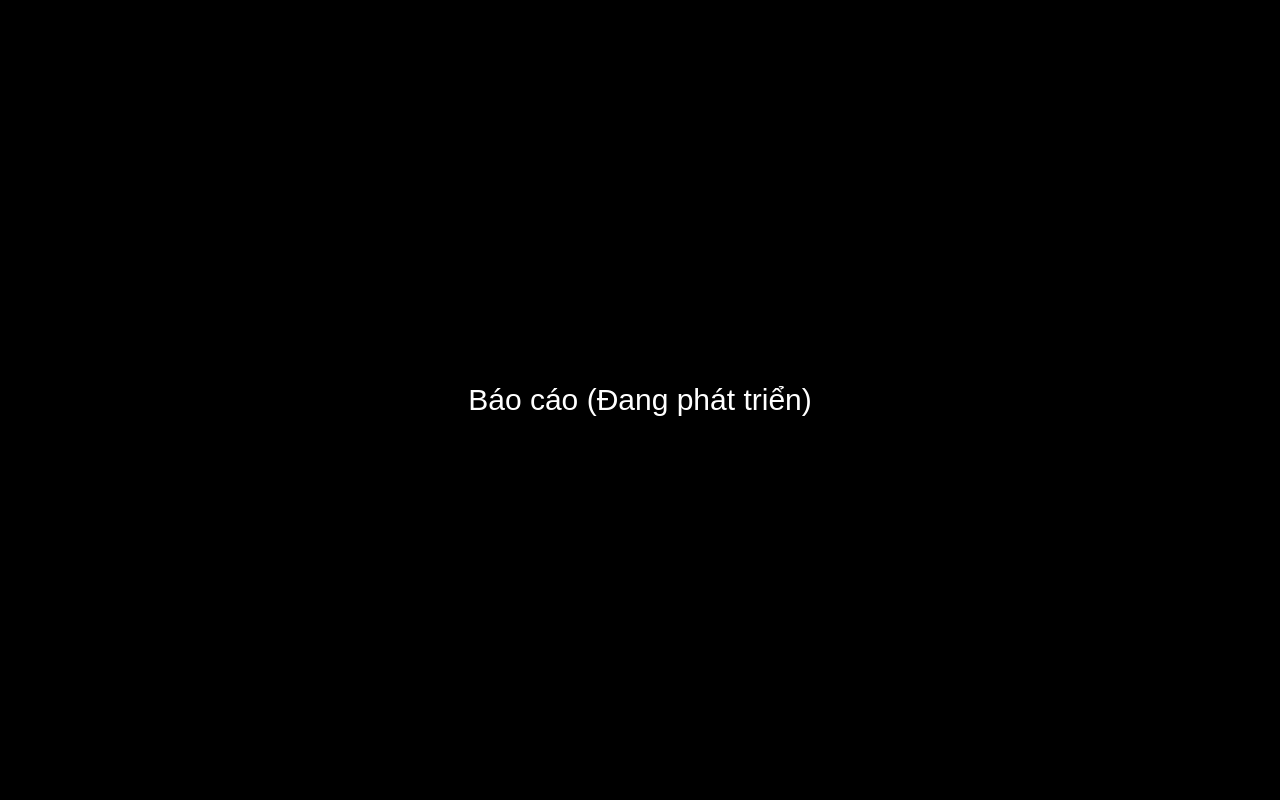
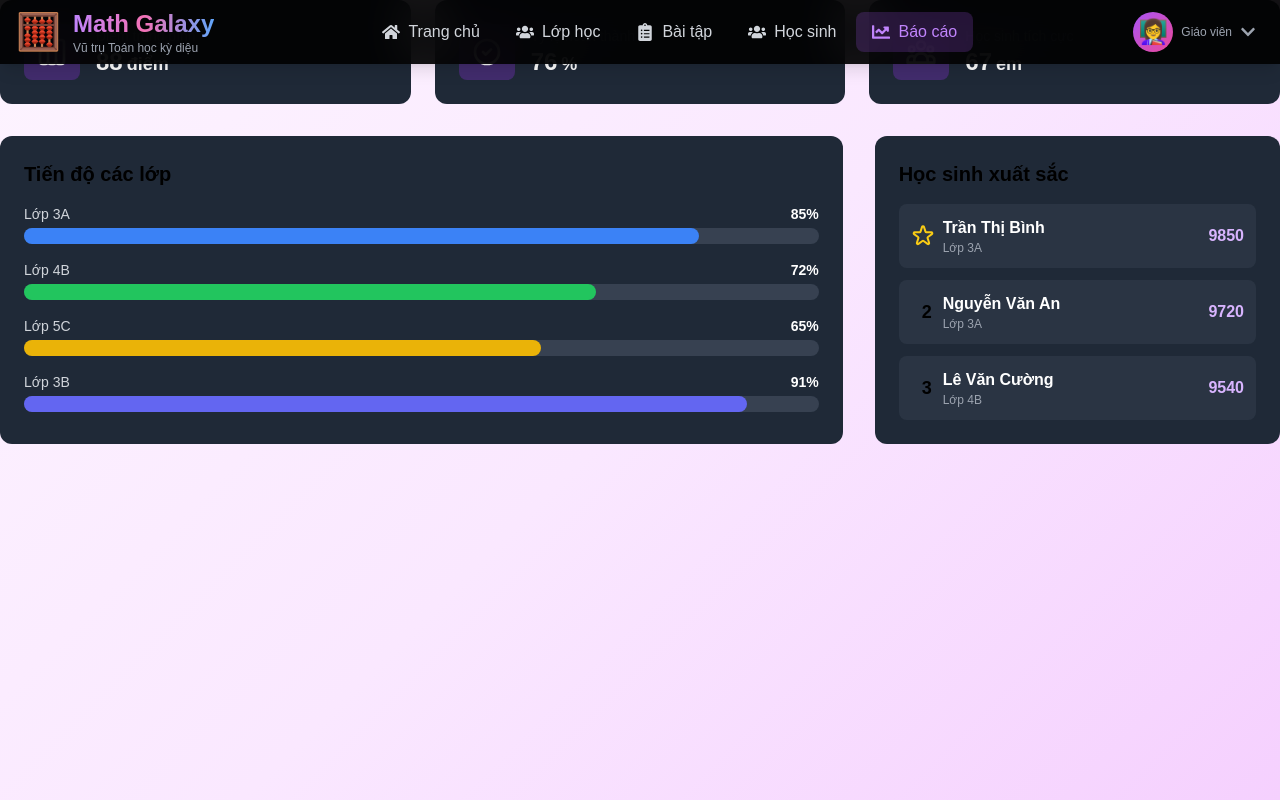
Before and after one commit to NAIHA199/Math-Kids, a React (Create React App) app in the folder frontend/: page /reports in a window 1280 px wide. Built offline with nearby package versions, Linux system fonts and the light colour scheme; sample sign-in values are in the browser's storage; a web font is replaced by a local one.

Commit message:
Hoàn Thành

```diff
--- a/frontend/src/App.js
+++ b/frontend/src/App.js
@@ -18,6 +18,7 @@ import ClassManagementPage from './pages/ClassManagementPage';
 import AssignmentManagementPage from './pages/AssignmentManagementPage';
 // Import utils
 import { getCurrentUser } from './utils/helpers';
+import ReportPage from './pages/ReportPage';
 
 // Protected Route Component
 const ProtectedRoute = ({ children }) => {
@@ -118,9 +119,7 @@ function App() {
 
           <Route path="/reports" element={
             <ProtectedRoute>
-              <div className="min-h-screen bg-black text-white flex items-center justify-center">
-                <h1 className="text-3xl">Báo cáo (Đang phát triển)</h1>
-              </div>
+              <ReportPage />
             </ProtectedRoute>
           } />
 
--- a/frontend/src/pages/AssignmentManagementPage.js
+++ b/frontend/src/pages/AssignmentManagementPage.js
@@ -1,4 +1,5 @@
 import React, { useState } from 'react';
+import AuthenticatedNavbar from '../components/layout/AuthenticatedNavbar';
 
 // --- Icons ---
 const EditIcon = () => (
@@ -48,12 +49,9 @@ const AssignmentManagementPage = () => {
 
   return (
     <div className="min-h-screen bg-gray-900 text-white p-4 sm:p-6 md:p-8">
+        <AuthenticatedNavbar user={{ role: 'teacher' }} />
       <div className="max-w-7xl mx-auto">
         <div className="flex justify-between items-center mb-6">
-          <h1 className="text-2xl sm:text-3xl font-bold text-purple-300">Quản lý bài tập</h1>
-          <button className="bg-purple-600 hover:bg-purple-700 text-white font-bold py-2 px-4 rounded-lg transition duration-300">
-            + Giao bài tập mới
-          </button>
         </div>
         <div className="bg-gray-800 shadow-xl rounded-lg overflow-hidden">
           <div className="overflow-x-auto">
--- a/frontend/src/pages/ClassManagementPage.js
+++ b/frontend/src/pages/ClassManagementPage.js
@@ -1,4 +1,5 @@
 import React, { useState } from 'react';
+import AuthenticatedNavbar from '../components/layout/AuthenticatedNavbar';
 
 const UsersIcon = () => (
   <svg xmlns="http://www.w3.org/2000/svg" className="h-5 w-5 mr-2" viewBox="0 0 20 20" fill="currentColor">
@@ -27,12 +28,9 @@ const ClassManagementPage = () => {
 
   return (
     <div className="min-h-screen bg-gray-900 text-white p-4 sm:p-6 md:p-8">
+      <AuthenticatedNavbar user={{ role: 'teacher' }} />
       <div className="max-w-7xl mx-auto">
         <div className="flex flex-col sm:flex-row justify-between items-start sm:items-center mb-8">
-          <h1 className="text-2xl sm:text-3xl font-bold text-purple-300 mb-4 sm:mb-0">Quản lý lớp học</h1>
-          <button className="bg-purple-600 hover:bg-purple-700 text-white font-bold py-2 px-4 rounded-lg transition duration-300 w-full sm:w-auto">
-            + Tạo lớp học mới
-          </button>
         </div>
         <div className="grid grid-cols-1 md:grid-cols-2 lg:grid-cols-3 gap-6">
           {classes.map((cls) => (
--- a/frontend/src/pages/GamePage.js
+++ b/frontend/src/pages/GamePage.js
@@ -89,7 +89,7 @@ const GamePage = () => {
 
     return (
         <div className="min-h-screen bg-gray-900">
-            <AuthenticatedNavbar user={user} />
+            <AuthenticatedNavbar user={{ role: 'student' }} />
             <div className="pt-20 flex justify-center items-center min-h-screen p-4">
                 {ActiveGame ? (
                     <ActiveGame onBack={handleBackToMenu} />
--- /dev/null
+++ b/frontend/src/pages/ReportPage.js
@@ -0,0 +1,142 @@
+import React, { useState, useEffect } from 'react';
+import AuthenticatedNavbar from '../components/layout/AuthenticatedNavbar';
+// --- Icons (SVG Components) ---
+const ChartBarIcon = () => (
+  <svg xmlns="http://www.w3.org/2000/svg" className="h-8 w-8 text-white" fill="none" viewBox="0 0 24 24" stroke="currentColor">
+    <path strokeLinecap="round" strokeLinejoin="round" strokeWidth={2} d="M9 19v-6a2 2 0 00-2-2H5a2 2 0 00-2 2v6a2 2 0 002 2h2a2 2 0 002-2zm0 0V9a2 2 0 012-2h2a2 2 0 012 2v10m-6 0a2 2 0 002 2h2a2 2 0 002-2m0 0V5a2 2 0 012-2h2a2 2 0 012 2v14a2 2 0 01-2 2h-2a2 2 0 01-2-2z" />
+  </svg>
+);
+const CheckCircleIcon = () => (
+  <svg xmlns="http://www.w3.org/2000/svg" className="h-8 w-8 text-white" fill="none" viewBox="0 0 24 24" stroke="currentColor">
+    <path strokeLinecap="round" strokeLinejoin="round" strokeWidth={2} d="M9 12l2 2 4-4m6 2a9 9 0 11-18 0 9 9 0 0118 0z" />
+  </svg>
+);
+const UserGroupIcon = () => (
+  <svg xmlns="http://www.w3.org/2000/svg" className="h-8 w-8 text-white" fill="none" viewBox="0 0 24 24" stroke="currentColor">
+    <path strokeLinecap="round" strokeLinejoin="round" strokeWidth={2} d="M17 20h5v-2a3 3 0 00-5.356-1.857M17 20H7m10 0v-2c0-.656-.126-1.283-.356-1.857M7 20H2v-2a3 3 0 015.356-1.857M7 20v-2c0-.656.126-1.283.356-1.857m0 0a5.002 5.002 0 019.288 0M15 7a3 3 0 11-6 0 3 3 0 016 0zm6 3a2 2 0 11-4 0 2 2 0 014 0zM7 10a2 2 0 11-4 0 2 2 0 014 0z" />
+  </svg>
+);
+const TrophyIcon = () => (
+    <svg xmlns="http://www.w3.org/2000/svg" className="h-6 w-6 text-yellow-400" fill="none" viewBox="0 0 24 24" stroke="currentColor">
+        <path strokeLinecap="round" strokeLinejoin="round" strokeWidth={2} d="M11.049 2.927c.3-.921 1.603-.921 1.902 0l1.519 4.674a1 1 0 00.95.69h4.915c.969 0 1.371 1.24.588 1.81l-3.976 2.888a1 1 0 00-.363 1.118l1.518 4.674c.3.922-.755 1.688-1.538 1.118l-3.976-2.888a1 1 0 00-1.176 0l-3.976 2.888c-.783.57-1.838-.196-1.538-1.118l1.518-4.674a1 1 0 00-.363-1.118l-3.976-2.888c-.783-.57-.38-1.81.588-1.81h4.914a1 1 0 00.951-.69l1.519-4.674z" />
+    </svg>
+);
+
+// --- Component chính ---
+const ReportPage = () => {
+  // State để lưu trữ dữ liệu và trạng thái tải
+  const [summaryData, setSummaryData] = useState(null);
+  const [classProgressData, setClassProgressData] = useState([]);
+  const [studentLeaderboard, setStudentLeaderboard] = useState([]);
+  const [isLoading, setIsLoading] = useState(true);
+
+  // Sử dụng useEffect để mô phỏng việc tải dữ liệu từ API
+  useEffect(() => {
+    const fetchData = () => {
+      // Dữ liệu mẫu sẽ được trả về sau 1.5 giây
+      const mockApiData = {
+        summary: { averageScore: 88, completionRate: 76, activeStudents: 67 },
+        classProgress: [
+          { name: 'Lớp 3A', progress: 85, color: 'bg-blue-500' },
+          { name: 'Lớp 4B', progress: 72, color: 'bg-green-500' },
+          { name: 'Lớp 5C', progress: 65, color: 'bg-yellow-500' },
+          { name: 'Lớp 3B', progress: 91, color: 'bg-indigo-500' },
+        ],
+        leaderboard: [
+          { rank: 1, name: 'Trần Thị Bình', score: 9850, class: 'Lớp 3A' },
+          { rank: 2, name: 'Nguyễn Văn An', score: 9720, class: 'Lớp 3A' },
+          { rank: 3, name: 'Lê Văn Cường', score: 9540, class: 'Lớp 4B' },
+        ],
+      };
+
+      setTimeout(() => {
+        setSummaryData(mockApiData.summary);
+        setClassProgressData(mockApiData.classProgress);
+        setStudentLeaderboard(mockApiData.leaderboard);
+        setIsLoading(false);
+      }, 1500);
+    };
+
+    fetchData();
+  }, []); // Mảng rỗng đảm bảo useEffect chỉ chạy một lần
+
+  // Component thẻ thống kê
+  const SummaryCard = ({ icon, title, value, unit, loading }) => (
+    <div className="bg-gray-800 p-6 rounded-xl flex items-center space-x-4">
+      <div className="bg-purple-600/30 p-3 rounded-lg">{icon}</div>
+      <div>
+        <p className="text-gray-400 text-sm">{title}</p>
+        {loading ? (
+          <div className="h-8 w-24 bg-gray-700 rounded-md animate-pulse mt-1"></div>
+        ) : (
+          <p className="text-2xl font-bold text-white">{value}<span className="text-lg ml-1">{unit}</span></p>
+        )}
+      </div>
+    </div>
+  );
+
+  // Component hiển thị khi không có dữ liệu
+  const EmptyState = ({ message }) => (
+      <div className="text-center py-10 px-6 bg-gray-800 rounded-xl">
+          <p className="text-gray-400">{message}</p>
+      </div>
+  );
+
+  return (
+    <div>
+      <AuthenticatedNavbar user={{ role: 'teacher' }} />
+
+      {/* Thẻ thống kê */}
+      <div className="grid grid-cols-1 md:grid-cols-2 lg:grid-cols-3 gap-6 mb-8">
+        <SummaryCard loading={isLoading} icon={<ChartBarIcon />} title="Điểm trung bình" value={summaryData?.averageScore} unit="điểm" />
+        <SummaryCard loading={isLoading} icon={<CheckCircleIcon />} title="Tỷ lệ hoàn thành" value={summaryData?.completionRate} unit="%" />
+        <SummaryCard loading={isLoading} icon={<UserGroupIcon />} title="Học sinh tích cực" value={summaryData?.activeStudents} unit="em" />
+      </div>
+
+      <div className="grid grid-cols-1 lg:grid-cols-3 gap-8">
+        {/* Biểu đồ tiến độ các lớp */}
+        <div className="lg:col-span-2 bg-gray-800 p-6 rounded-xl">
+          <h2 className="text-xl font-semibold mb-4">Tiến độ các lớp</h2>
+          {isLoading ? (
+            <div className="space-y-4">
+              {[...Array(4)].map((_, i) => <div key={i} className="h-10 bg-gray-700 rounded-md animate-pulse"></div>)}
+            </div>
+          ) : classProgressData.length > 0 ? (
+            <div className="space-y-4">
+              {classProgressData.map(cls => (
+                <div key={cls.name}>
+                  <div className="flex justify-between items-center mb-1"><span className="text-sm font-medium text-gray-300">{cls.name}</span><span className="text-sm font-bold text-white">{cls.progress}%</span></div>
+                  <div className="w-full bg-gray-700 rounded-full h-4"><div className={`${cls.color} h-4 rounded-full`} style={{ width: `${cls.progress}%` }}></div></div>
+                </div>
+              ))}
+            </div>
+          ) : <EmptyState message="Chưa có dữ liệu về tiến độ các lớp." />}
+        </div>
+
+        {/* Bảng xếp hạng học sinh */}
+        <div className="bg-gray-800 p-6 rounded-xl">
+          <h2 className="text-xl font-semibold mb-4">Học sinh xuất sắc</h2>
+          {isLoading ? (
+             <div className="space-y-3">
+              {[...Array(3)].map((_, i) => <div key={i} className="h-12 bg-gray-700 rounded-lg animate-pulse"></div>)}
+            </div>
+          ) : studentLeaderboard.length > 0 ? (
+            <ul className="space-y-3">
+              {studentLeaderboard.map(student => (
+                <li key={student.rank} className="flex items-center justify-between bg-gray-700/50 p-3 rounded-lg">
+                  <div className="flex items-center">
+                    <span className="text-lg font-bold w-8 text-center">{student.rank === 1 ? <TrophyIcon /> : student.rank}</span>
+                    <div><p className="font-semibold text-white">{student.name}</p><p className="text-xs text-gray-400">{student.class}</p></div>
+                  </div>
+                  <span className="font-bold text-purple-300">{student.score}</span>
+                </li>
+              ))}
+            </ul>
+          ) : <EmptyState message="Chưa có dữ liệu xếp hạng." />}
+        </div>
+      </div>
+    </div>
+  );
+};
+
+export default ReportPage;
```
Also changed, not shown: frontend/src/pages/StudentManagementPage.js (+8 -5 lines).
